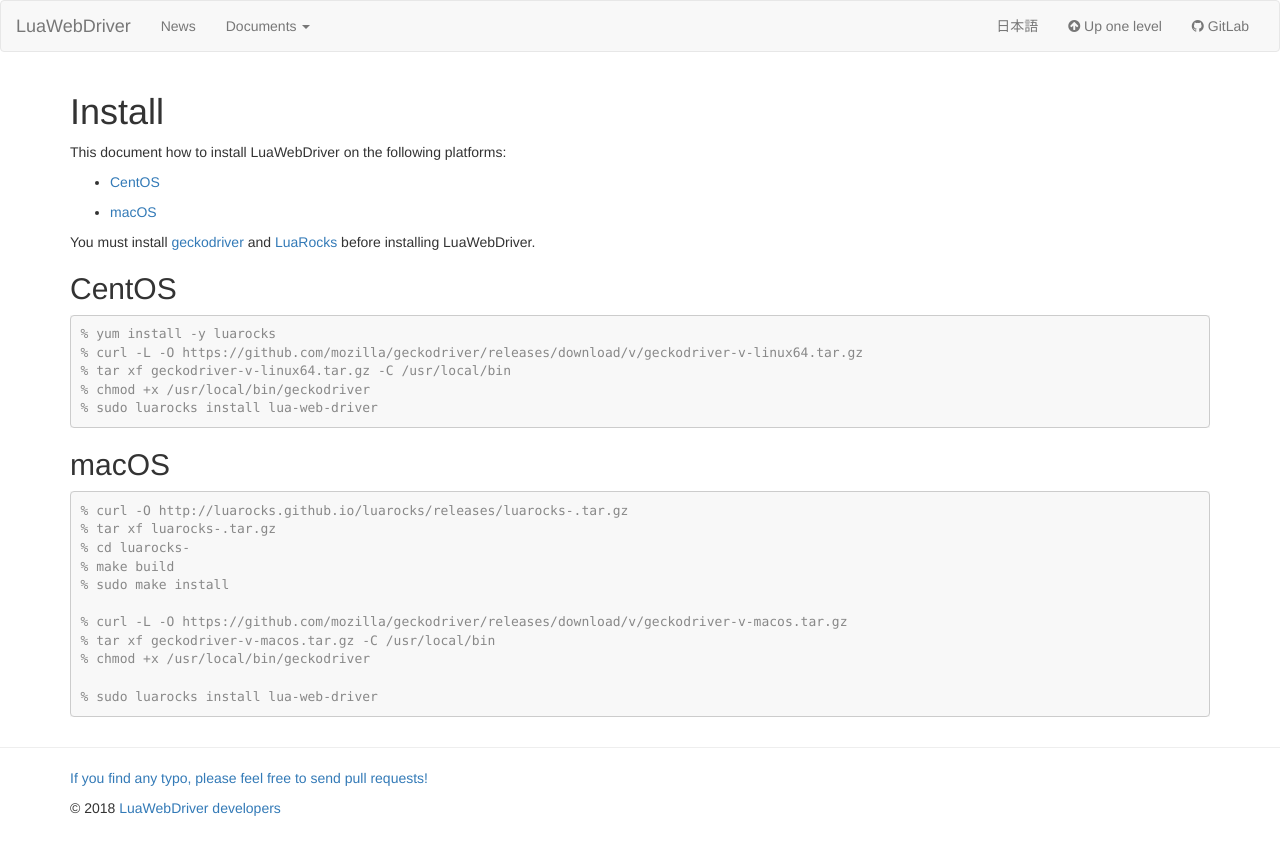
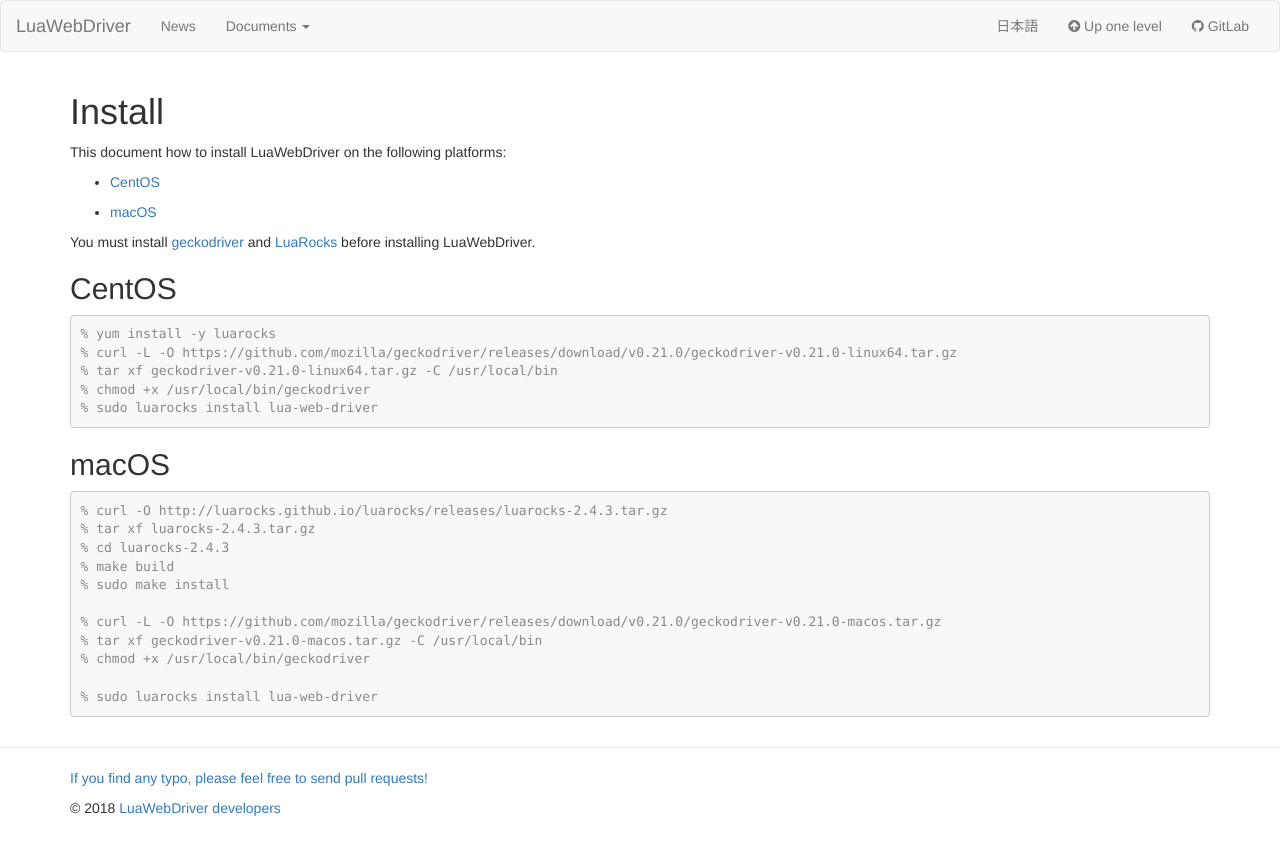
Before and after one commit to clear-code/lua-web-driver, a Jekyll site: the page built from docs/install/index.md, in a window 1280 px wide. Shown: the top 855 px of the page. Built offline with Jekyll 4.4.1, drawn with Linux system fonts in a browser that asks for light colours.

Commit message:
doc: add site variable for use to display software version

```diff
--- a/docs/_config.yml
+++ b/docs/_config.yml
@@ -36,3 +36,6 @@
       layout: "base"
       language: en
       country: US
+
+luarocks_version: "2.4.3"
+geckodriver_version: "0.21.0"
```
